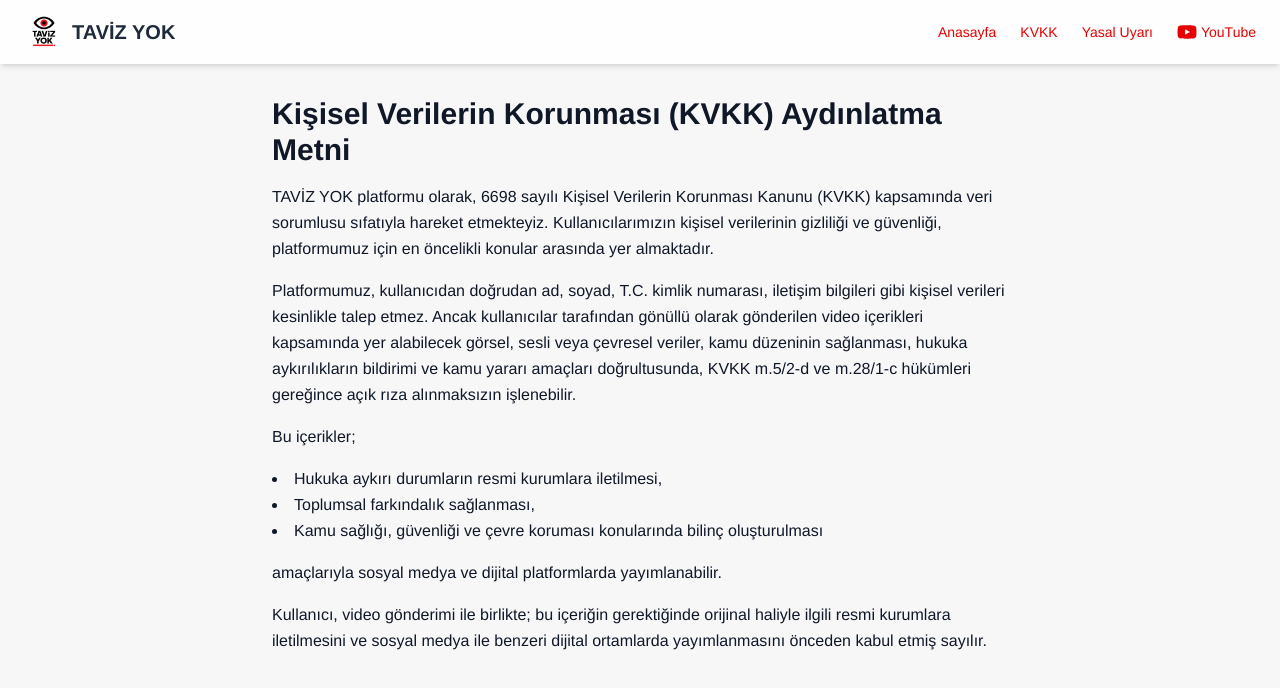
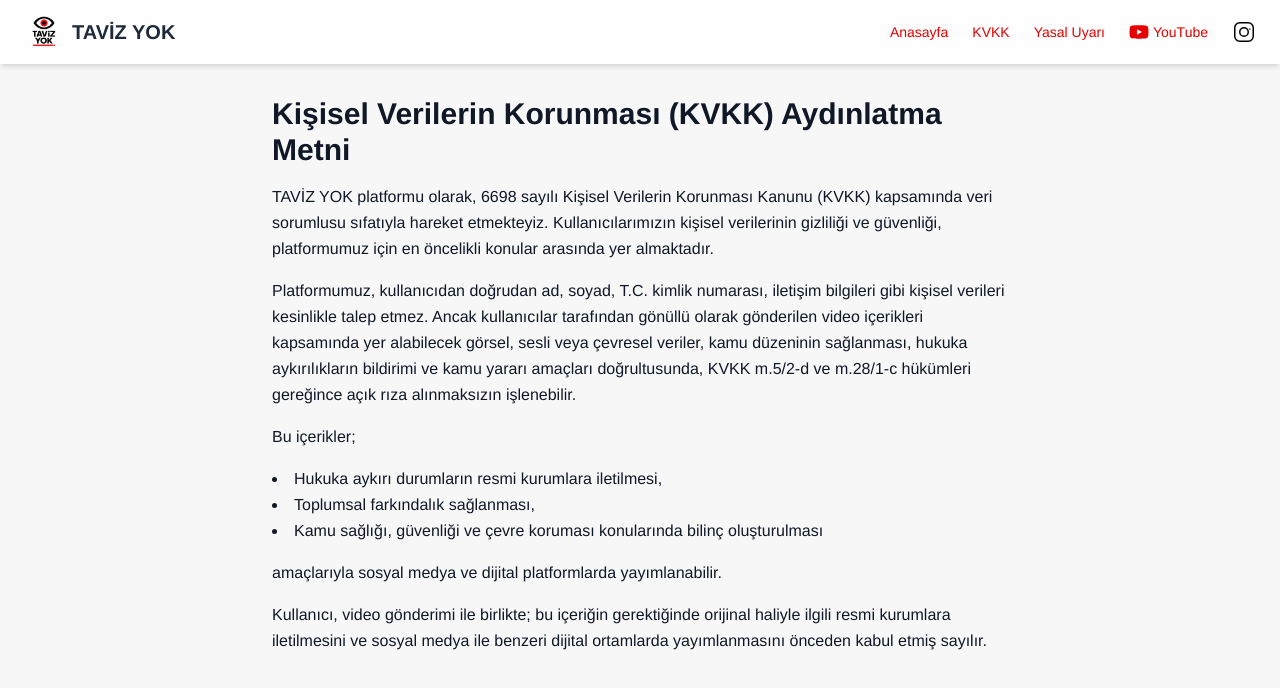
Before and after one commit to GurhanAksoy/tavizyok-website, a Next.js app: page /kvkk in a window 1280 px wide. Shown: the top 688 px of the page. Built offline with nearby package versions, Linux system fonts and the light colour scheme.

Commit message:
instagram butonu eklendi

```diff
--- a/src/components/Navbar.js
+++ b/src/components/Navbar.js
@@ -34,11 +34,13 @@ export default function Navbar() {
           </button>
         </div>
 
-        {/* Menu Items */}
+        {/* Desktop Menu */}
         <div className="hidden md:flex items-center space-x-6 text-sm font-medium text-gray-800">
           <Link href="/" className="hover:text-red-600 transition">Anasayfa</Link>
           <Link href="/kvkk" className="hover:text-red-600 transition">KVKK</Link>
           <Link href="/yasal-uyari" className="hover:text-red-600 transition">Yasal Uyarı</Link>
+
+          {/* YouTube */}
           <a
             href="https://www.youtube.com/@Taviz_Yok"
             target="_blank"
@@ -47,6 +49,22 @@ export default function Navbar() {
           >
             <FaYoutube className="text-xl" />
             <span className="hidden sm:inline font-medium">YouTube</span>
+          </a>
+
+          {/* Instagram */}
+          <a
+            href="https://www.instagram.com/tavizyokplatformu"
+            target="_blank"
+            rel="noopener noreferrer"
+            className="flex items-center hover:text-pink-600 transition"
+          >
+            <Image
+              src="/instagram.svg"
+              alt="Instagram"
+              width={24}
+              height={24}
+              className="object-contain"
+            />
           </a>
         </div>
       </div>
@@ -57,6 +75,7 @@ export default function Navbar() {
           <Link href="/" className="block hover:text-red-600" onClick={() => setMenuOpen(false)}>Anasayfa</Link>
           <Link href="/kvkk" className="block hover:text-red-600" onClick={() => setMenuOpen(false)}>KVKK</Link>
           <Link href="/yasal-uyari" className="block hover:text-red-600" onClick={() => setMenuOpen(false)}>Yasal Uyarı</Link>
+
           <a
             href="https://www.youtube.com/@Taviz_Yok"
             target="_blank"
@@ -65,6 +84,16 @@ export default function Navbar() {
           >
             <FaYoutube className="inline mr-1" /> YouTube
           </a>
+
+          <a
+            href="https://www.instagram.com/tavizyokplatformu"
+            target="_blank"
+            rel="noopener noreferrer"
+            className="block text-pink-600 hover:text-pink-800"
+          >
+            <img src="/instagram.svg" alt="Instagram" width={20} height={20} className="inline mr-2" />
+            Instagram
+          </a>
         </div>
       )}
     </nav>
```
Also changed, not shown: public/instagram.svg (added).
